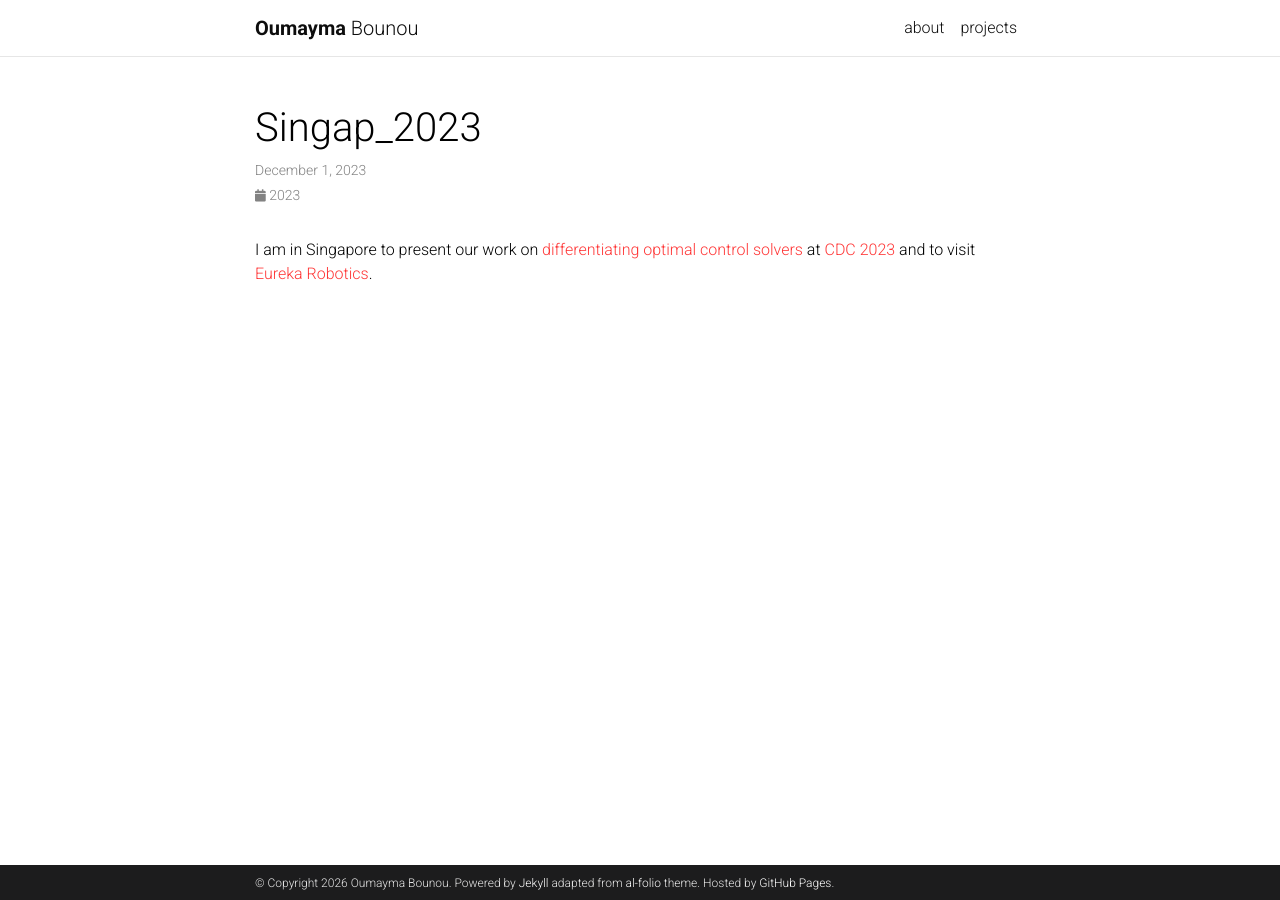
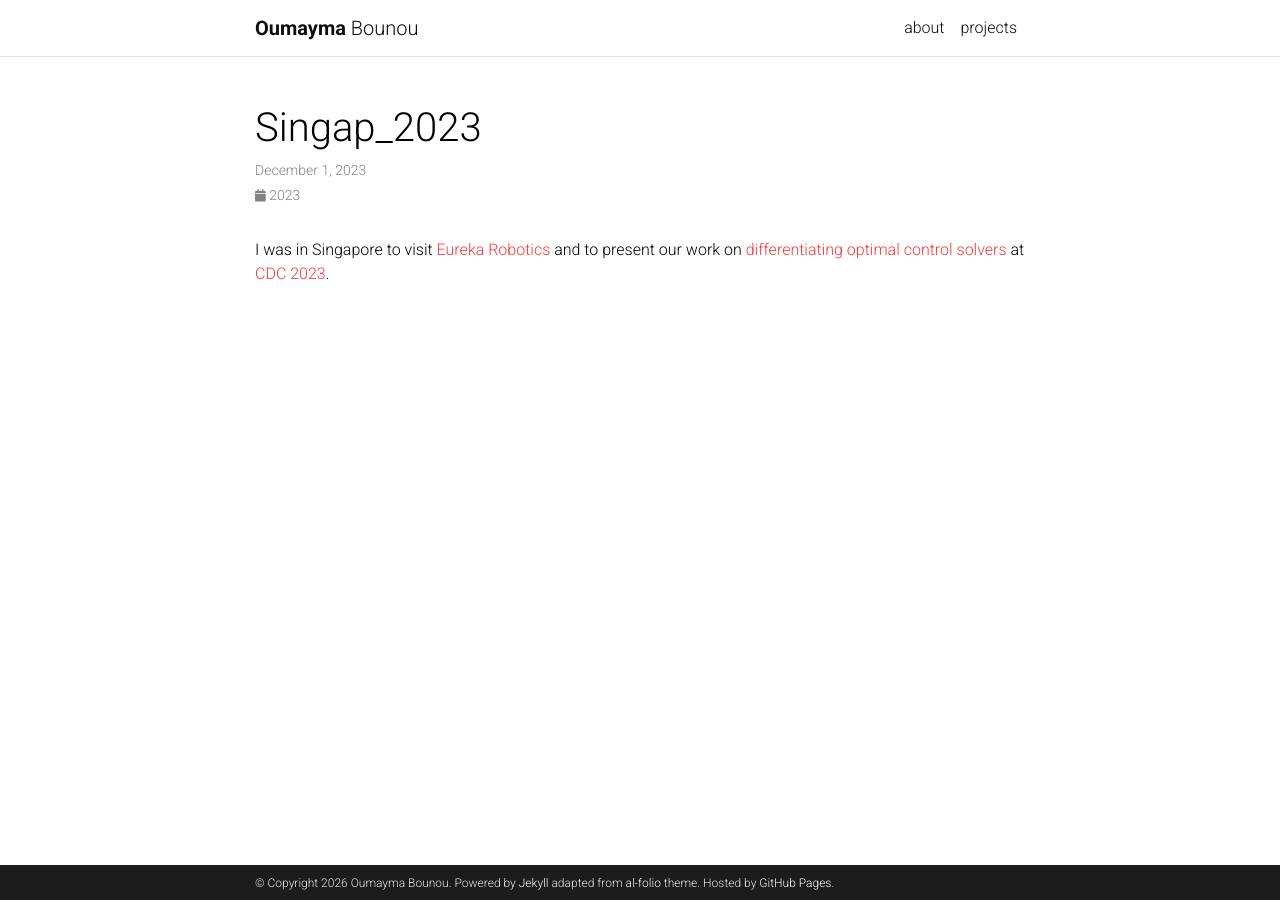
Before and after one commit to oumayb/oumayb.github.io, a Jekyll site: the page built from _news/singap_2023.md, in a window 1280 px wide. Built offline with Jekyll 4.4.1, drawn with Linux system fonts in a browser that asks for light colours; nearby versions of some CDN libraries; comment, search, counter and statistics services are not loaded; a style sheet for code colours, icons or effects is not loaded.

Commit message:
Updated news

```diff
--- a/_bibliography/papers.bib
+++ b/_bibliography/papers.bib
@@ -6,6 +6,7 @@
   author    = {Destrade, Matthieu and Bounou, Oumayma and Le Lidec, Quentin and Ponce, Jean and LeCun, Yann},
   journal   = {arXiv preprint arXiv:2601.00844},
   year      = {2025},
+  PDF = {https://arxiv.org/pdf/2601.00844},
   selected={true}
 }
 
@@ -13,7 +14,7 @@
     title   = {Closing the Train–Test Gap in World Models for Gradient-Based Planning},
     author  = {Arjun Parthasarathy, Nimit Kalra, Rohun Agrawal, Yann LeCun, Oumayma Bounou, Pavel Izmailov, Micah Goldblum},
     journal = {arXiv preprint arXiv:2512.09929},
-    url     = {https://arxiv.org/abs/2512.09929},
+    PDF     = {https://arxiv.org/abs/2512.09929},
     year    = {2025},
     selected={true}
 }
--- a/_news/singap_2023.md
+++ b/_news/singap_2023.md
@@ -4,4 +4,4 @@ date: 2023-12-01 16:11:00 -0400
 inline: true
 ---
 
-I am in Singapore to present our work on [differentiating optimal control solvers](https://hal.science/hal-03786820v1/document) at [CDC 2023](https://www.google.com/url?s    a=t&rct=j&q=&esrc=s&source=web&cd=&ved=2ahUKEwiul6P95-eEAxU6RaQEHbkPBz4QFnoECAkQAQ&url=https%3A%2F%2Fcdc2023.ieeecss.org%2F&usg=AOvVaw0C2RrMFR6gBojUZ_9cST3T&opi=89978449) and to visit [Eureka Robotics](https://eurekarobotics.com).
+I was in Singapore to visit [Eureka Robotics](https://eurekarobotics.com) and to present our work on [differentiating optimal control solvers](https://hal.science/hal-03786820v1/document) at [CDC 2023](https://www.google.com/url?s    a=t&rct=j&q=&esrc=s&source=web&cd=&ved=2ahUKEwiul6P95-eEAxU6RaQEHbkPBz4QFnoECAkQAQ&url=https%3A%2F%2Fcdc2023.ieeecss.org%2F&usg=AOvVaw0C2RrMFR6gBojUZ_9cST3T&opi=89978449).
```
Also changed, not shown: _news/cdc_milan_2024.md (added, +7 -0 lines), _news/phd_defense.md (added, +7 -0 lines), _news/postdoc_start.md (added, +7 -0 lines).
